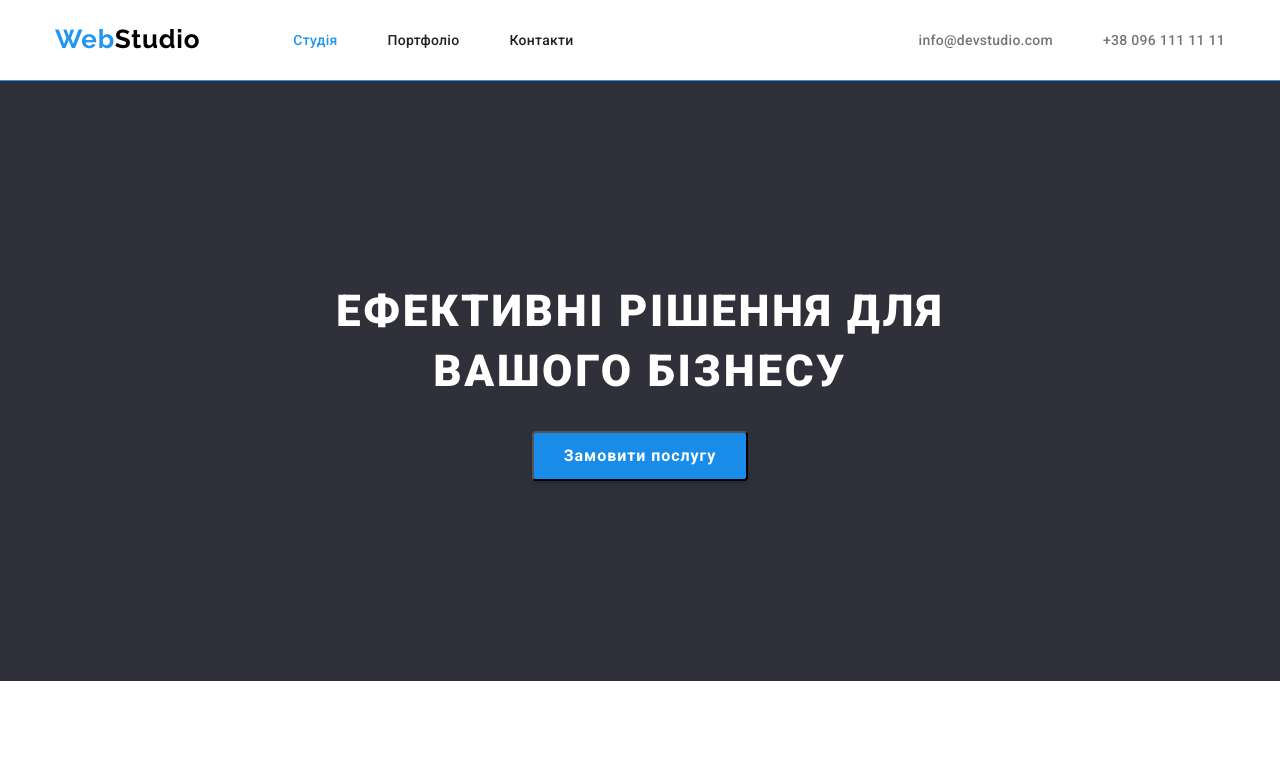
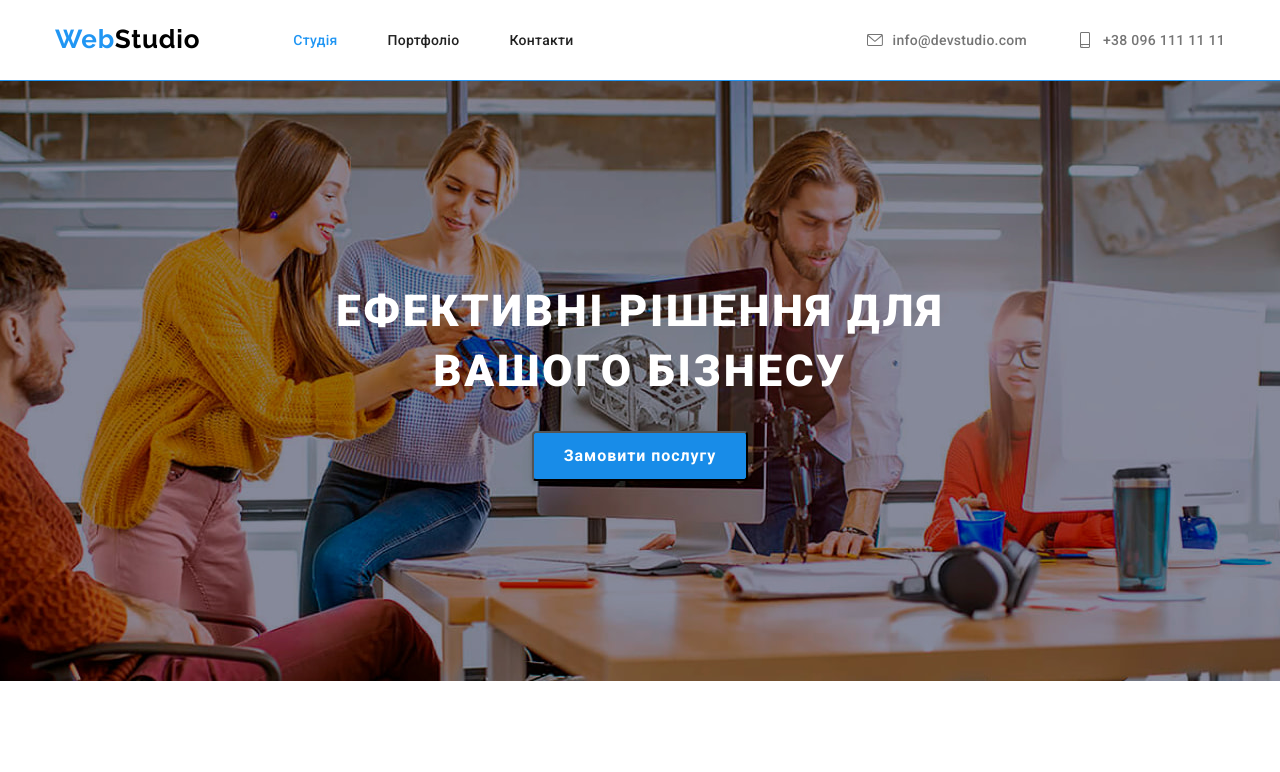
Before and after one commit to 15Lena/goit-markup-hw-04, a plain HTML site: page index.html in a window 1280 px wide. Shown: the top 772 px of the page. Drawn offline with nearby package versions, Linux system fonts and the light colour scheme.

Commit message:
Додано 2 іконки в хедер фото та градвент в шапку

```diff
--- a/css/styles.css
+++ b/css/styles.css
@@ -157,6 +157,8 @@ img {
 
 .link-contacts-mail,
 .link-header-phone {
+  display: flex;
+  align-items: center;
   font-weight: 500;
   font-size: 14px;
   letter-spacing: 0.02em;
@@ -175,6 +177,13 @@ img {
 .link-header-phone:focus {
   color: var(--blue--);
 }
+
+.contact-icon {
+  width: 16px;
+  fill: currentColor;
+  margin-right: 10px;
+}
+
 /*Шапка сайту*/
 
 .section {
@@ -188,6 +197,12 @@ img {
   padding-bottom: 200px;
   margin-left: auto;
   margin-right: auto;
+
+  background-repeat: no-repeat;
+  background-position: center;
+  background-size: cover;
+  background-image: url(../images/header/foto1.jpg),
+    linear-gradient(to top, #2f303a, #8284a0);
 }
 
 .title-button {
--- a/index.html
+++ b/index.html
@@ -51,12 +51,16 @@
         <ul class="list header-gruop">
           <li class="item-contacts">
             <a class="link-contacts-mail" href="mailto:info@devstudio.com"
-              >info@devstudio.com</a
+              ><svg class="contact-icon" weight="16" height="12">
+              <use href="./images/sprite.svg#envelope"></use>
+            </svg>info@devstudio.com</a
             >
           </li>
-          <li class="item-contacts">
-            <a class="link-header-phone" href="tel:380961111111"
-              >+38 096 111 11 11</a
+          <li class="item-contacts phone">
+            <a class="link-header-phone" href="tel:380961111111">
+              <svg class="contact-icon" weight="10" height="16">
+              <use href="./images/sprite.svg#smartphone"></use>
+            </svg>+38 096 111 11 11</a
             >
           </li>
         </ul>
```
Also changed, not shown: images/header/foto1.jpg (added), images/header/header-foto.jpg (added), images/icons/antenna1.svg (added), images/icons/astronaut1.svg (added), images/icons/clock1.svg (added), images/icons/diagram1.svg (added), images/icons/facebook1.svg (added), images/icons/instagram2.svg (added), images/icons/linkedin1.svg (added), images/icons/logo-1.svg (added), images/icons/logo-2.svg (added), images/icons/logo-3.svg (added), images/icons/logo-4.svg (added), images/icons/logo-5.svg (added), 3 more files.
